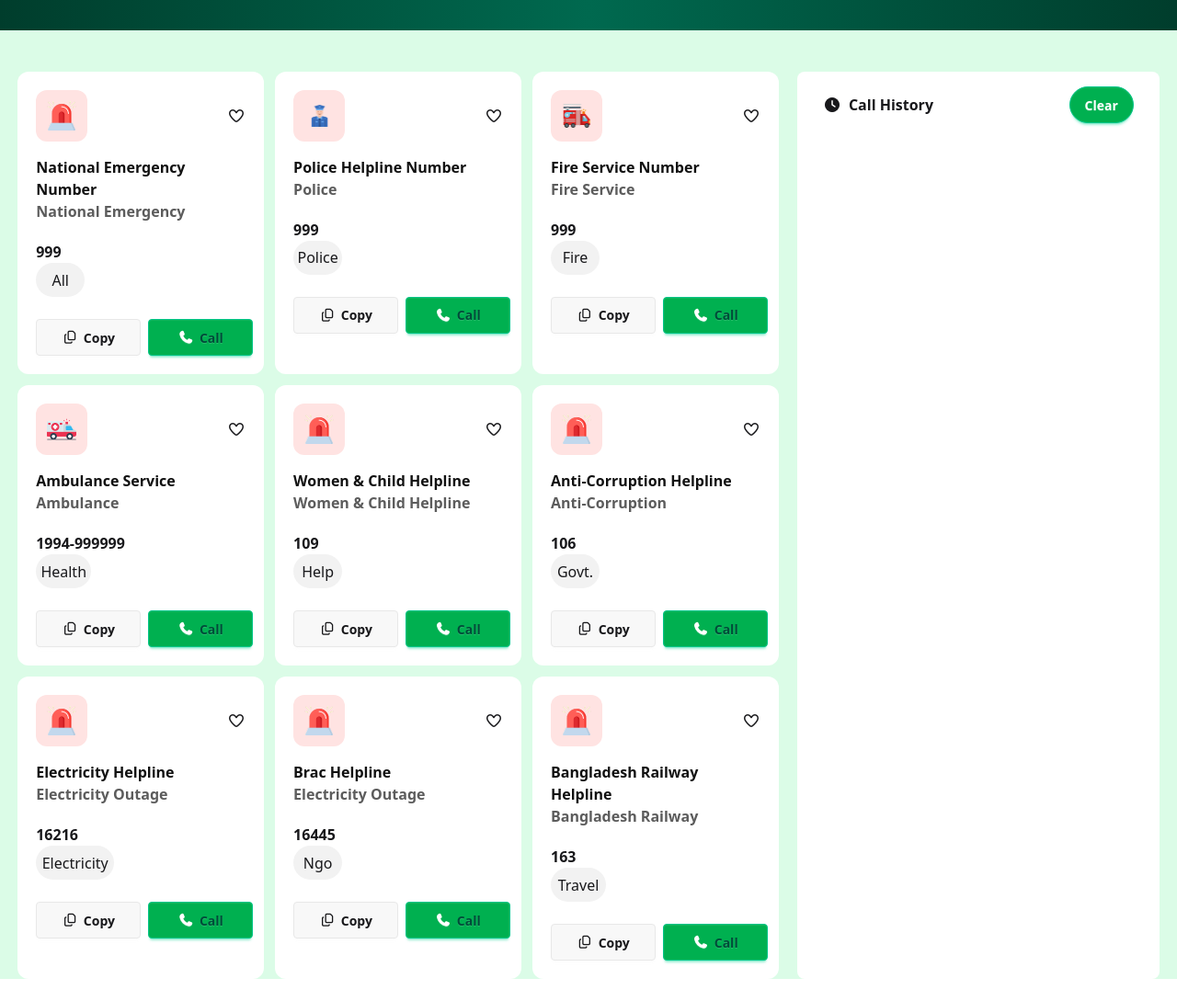
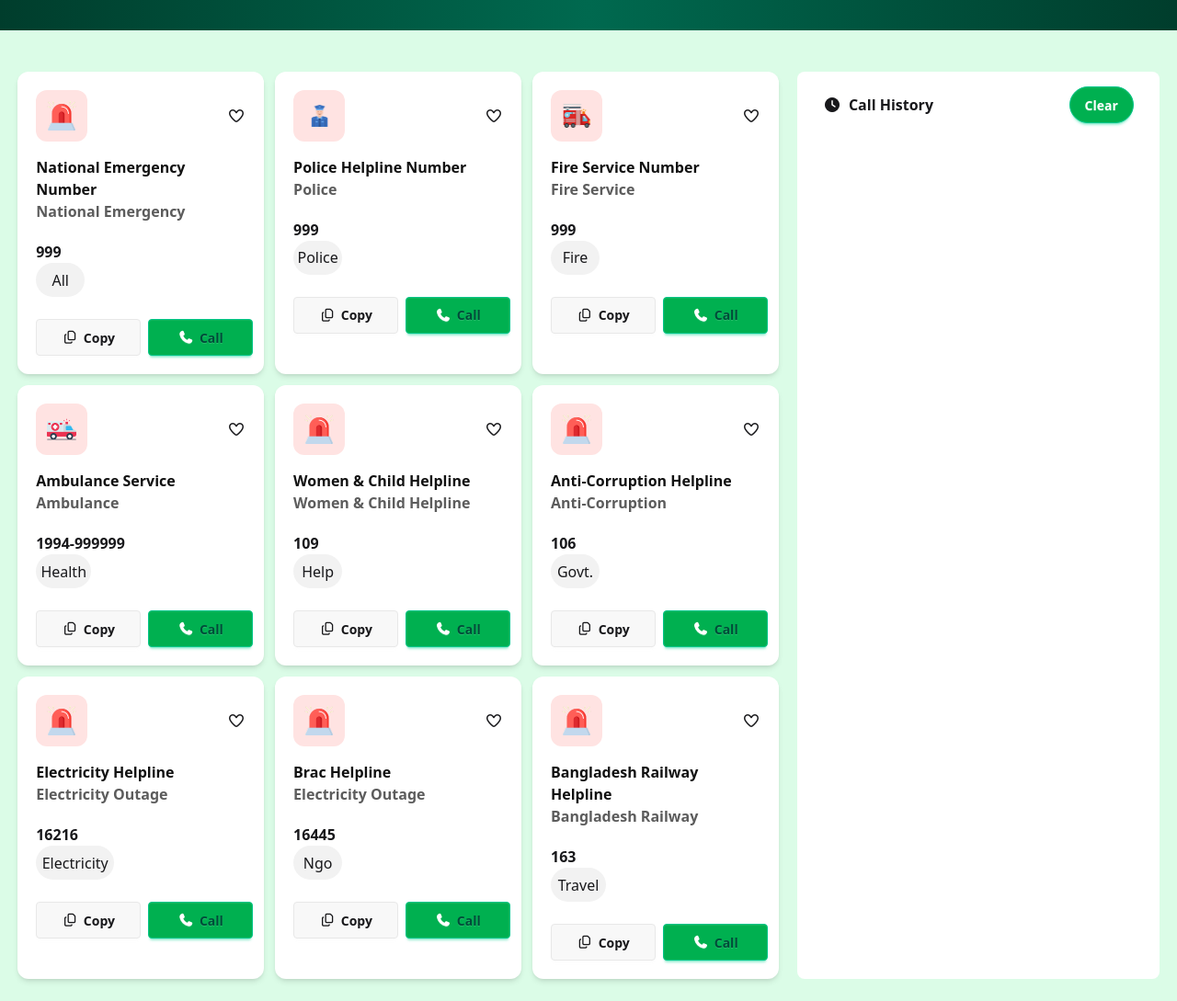
Before and after one commit to farhanahmedanik59/Emergency-Hotline, a plain HTML site: page index.html in a window 1280 px wide. Shown: the part 326-1415 px from the top of the page at 92% size. Before the commit the page ends 1391 px from the top, so only its background shows below. Drawn offline with nearby package versions, Linux system fonts and the light colour scheme.

Commit message:
added shadow

```diff
--- a/index.html
+++ b/index.html
@@ -59,7 +59,7 @@
     <section class="max-w-[97%] m-auto mt-[45px]">
       <div class="grid grid-cols-1 md:grid-cols-12">
         <div class="grid col-span-8 grid-cols-1 md:grid-cols-2 lg:grid-cols-3 gap-3">
-          <div class="bg-[#FFFFFF] p-[20px] rounded-xl" id="info-div">
+          <div class="bg-[#FFFFFF] p-[20px] rounded-xl shadow-md" id="info-div">
             <div class="flex justify-between items-center">
               <div class="bg-[#FFE3E2] p-3 rounded-xl">
                 <img class="h-[32] w-[32px]" src="B12-A5-Emergency-Hotline/assets/emergency.png" alt="" />
@@ -77,7 +77,7 @@
               <button class="btn btn-success bg-[#00B050] w-1/2" id="call-btn"><i class="fa-solid fa-phone text-white"></i>Call</button>
             </div>
           </div>
-          <div class="bg-[#FFFFFF] p-[20px] rounded-xl" id="info-div">
+          <div class="bg-[#FFFFFF] p-[20px] rounded-xl shadow-md" id="info-div">
             <div class="flex justify-between items-center">
               <div class="bg-[#FFE3E2] p-3 rounded-xl">
                 <img class="h-[32] w-[32px]" src="B12-A5-Emergency-Hotline/assets/police.png" alt="" />
@@ -95,7 +95,7 @@
               <button class="btn btn-success bg-[#00B050] w-1/2" id="call-btn"><i class="fa-solid fa-phone text-white"></i>Call</button>
             </div>
           </div>
-          <div class="bg-[#FFFFFF] p-[20px] rounded-xl" id="info-div">
+          <div class="bg-[#FFFFFF] p-[20px] rounded-xl shadow-md" id="info-div">
             <div class="flex justify-between items-center">
               <div class="bg-[#FFE3E2] p-3 rounded-xl">
                 <img class="h-[32] w-[32px]" src="B12-A5-Emergency-Hotline/assets/fire-service.png" alt="" />
@@ -113,7 +113,7 @@
               <button class="btn btn-success bg-[#00B050] w-1/2" id="call-btn"><i class="fa-solid fa-phone text-white"></i>Call</button>
             </div>
           </div>
-          <div class="bg-[#FFFFFF] p-[20px] rounded-xl" id="info-div">
+          <div class="bg-[#FFFFFF] p-[20px] rounded-xl shadow-md" id="info-div">
             <div class="flex justify-between items-center">
               <div class="bg-[#FFE3E2] p-3 rounded-xl">
                 <img class="h-[32] w-[32px]" src="B12-A5-Emergency-Hotline/assets/ambulance.png" alt="" />
@@ -131,7 +131,7 @@
               <button class="btn btn-success bg-[#00B050] w-1/2" id="call-btn"><i class="fa-solid fa-phone text-white"></i>Call</button>
             </div>
           </div>
-          <div class="bg-[#FFFFFF] p-[20px] rounded-xl" id="info-div">
+          <div class="bg-[#FFFFFF] p-[20px] rounded-xl shadow-md" id="info-div">
             <div class="flex justify-between items-center">
               <div class="bg-[#FFE3E2] p-3 rounded-xl">
                 <img class="h-[32] w-[32px]" src="B12-A5-Emergency-Hotline/assets/emergency.png" alt="" />
@@ -149,7 +149,7 @@
               <button class="btn btn-success bg-[#00B050] w-1/2" id="call-btn"><i class="fa-solid fa-phone text-white"></i>Call</button>
             </div>
           </div>
-          <div class="bg-[#FFFFFF] p-[20px] rounded-xl" id="info-div">
+          <div class="bg-[#FFFFFF] p-[20px] rounded-xl shadow-md" id="info-div">
             <div class="flex justify-between items-center">
               <div class="bg-[#FFE3E2] p-3 rounded-xl">
                 <img class="h-[32] w-[32px]" src="B12-A5-Emergency-Hotline/assets/emergency.png" alt="" />
@@ -167,7 +167,7 @@
               <button class="btn btn-success bg-[#00B050] w-1/2" id="call-btn"><i class="fa-solid fa-phone text-white"></i>Call</button>
             </div>
           </div>
-          <div class="bg-[#FFFFFF] p-[20px] rounded-xl" id="info-div">
+          <div class="bg-[#FFFFFF] p-[20px] rounded-xl shadow-md mb-6" id="info-div">
             <div class="flex justify-between items-center">
               <div class="bg-[#FFE3E2] p-3 rounded-xl">
                 <img class="h-[32] w-[32px]" src="B12-A5-Emergency-Hotline/assets/emergency.png" alt="" />
@@ -185,7 +185,7 @@
               <button class="btn btn-success bg-[#00B050] w-1/2" id="call-btn"><i class="fa-solid fa-phone text-white"></i>Call</button>
             </div>
           </div>
-          <div class="bg-[#FFFFFF] p-[20px] rounded-xl" id="info-div">
+          <div class="bg-[#FFFFFF] p-[20px] rounded-xl shadow-md mb-6" id="info-div">
             <div class="flex justify-between items-center">
               <div class="bg-[#FFE3E2] p-3 rounded-xl">
                 <img class="h-[32] w-[32px]" src="B12-A5-Emergency-Hotline/assets/emergency.png" alt="" />
@@ -203,7 +203,7 @@
               <button class="btn btn-success bg-[#00B050] w-1/2" id="call-btn"><i class="fa-solid fa-phone text-white"></i>Call</button>
             </div>
           </div>
-          <div class="bg-[#FFFFFF] p-[20px] rounded-xl" id="info-div">
+          <div class="bg-[#FFFFFF] p-[20px] rounded-xl shadow-md mb-6" id="info-div">
             <div class="flex justify-between items-center">
               <div class="bg-[#FFE3E2] p-3 rounded-xl">
                 <img class="h-[32] w-[32px]" src="B12-A5-Emergency-Hotline/assets/emergency.png" alt="" />
@@ -223,7 +223,7 @@
           </div>
         </div>
         <!-- Call History section  -->
-        <div id="call-list" class="col-span-4 bg-[#FFFFFF] md:ml-5 p-7 pt-4 rounded-lg mt-5 md:mt-0">
+        <div id="call-list" class="col-span-4 bg-[#FFFFFF] md:ml-5 p-7 pt-4 rounded-lg mt-5 md:mt-0 mb-6">
           <div class="flex justify-between items-center">
             <div class="flex gap-2">
               <span><i class="fa-solid fa-clock"></i></span>
```
